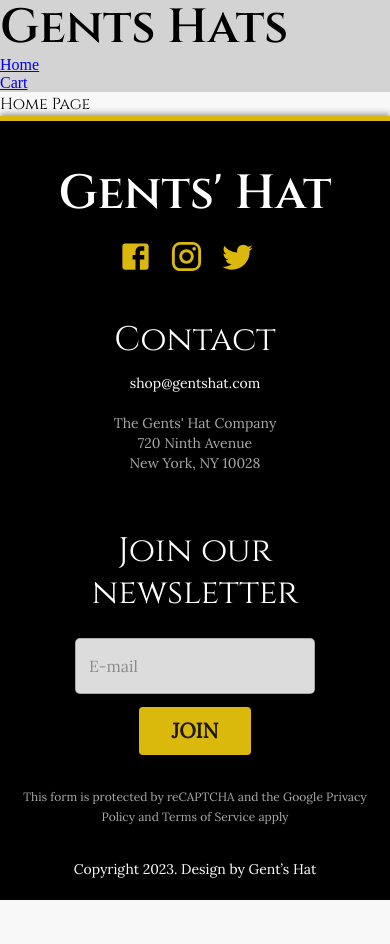
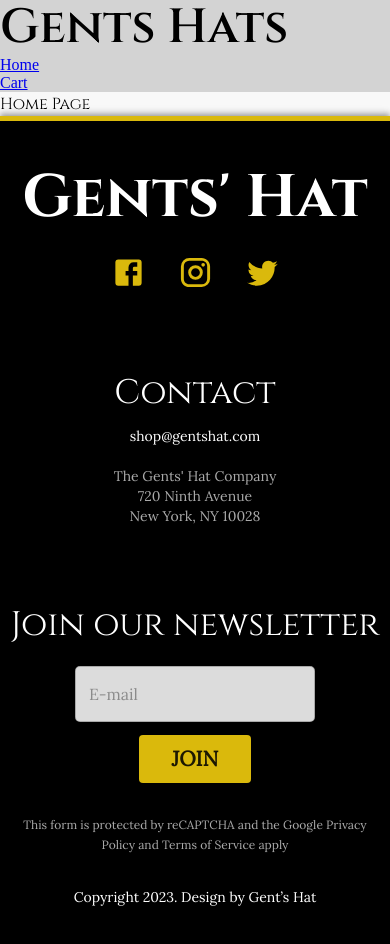
Before and after one commit to Sillen00/React-Webshop-Gents-Hat, a React (Vite) app: page / in a window 390 px wide. Shown: the top 944 px of the page. Before the commit the page ends 900 px from the top, so only its background shows below. Built offline with nearby package versions, Linux system fonts and the light colour scheme.

Commit message:
Fixed some responsiveness

```diff
--- a/src/components/Footer.tsx
+++ b/src/components/Footer.tsx
@@ -29,8 +29,8 @@ function Footer() {
   return (
     <Box sx={footerStyle}>
       <Box sx={footerContent}>
-        <Box>
-          <Typography gutterBottom={true} variant='h3'>
+        <Box sx={socialMediaContainer}>
+          <Typography align='center' gutterBottom={true} variant='h2'>
             Gents' Hat
           </Typography>
           <Box sx={socialMediaIcons}>
@@ -46,7 +46,7 @@ function Footer() {
           </Box>
         </Box>
         <Box sx={newsletterContainer}>
-          <Typography sx={{ margin: '1rem' }} align='center' gutterBottom={true} variant='h4'>
+          <Typography align='center' gutterBottom={true} variant='h4'>
             Join our newsletter
           </Typography>
           <Box sx={inputContainer}>
@@ -114,7 +114,6 @@ const footerStyle: SxProps<Theme> = theme => ({
   color: 'white',
   background: 'black',
   borderTop: '5px solid #DAB90C',
-  paddingTop: '1.5rem',
   boxShadow:
     '0px -2px 4px -1px rgba(0,0,0,0.2), 0px -4px 5px 0px rgba(0,0,0,0.14), 0px -1px 10px 0px rgba(0,0,0,0.12)',
   [theme.breakpoints.down('lg')]: {
@@ -141,6 +140,11 @@ const footerContent: SxProps<Theme> = theme => ({
   },
 })
 
+const socialMediaContainer: SxProps<Theme> = theme => ({
+  marginTop: '1.6rem',
+  [theme.breakpoints.down('lg')]: {},
+})
+
 const socialMediaIcons: SxProps<Theme> = theme => ({
   '& > * > *': {
     marginRight: '1rem',
@@ -148,7 +152,7 @@ const socialMediaIcons: SxProps<Theme> = theme => ({
   [theme.breakpoints.down('lg')]: {
     display: 'flex',
     justifyContent: 'center',
-    '& > *': {
+    '& > * > *': {
       marginLeft: '1rem',
     },
   },
@@ -159,9 +163,9 @@ const newsletterContainer: SxProps<Theme> = theme => ({
   flexDirection: 'column',
   alignItems: 'center',
   justifyContent: 'center',
-  paddingBottom: '2.1rem',
   [theme.breakpoints.down('lg')]: {
-    paddingBottom: '0rem',
+    marginTop: '3rem',
+    marginBottom: '1.6rem',
     order: 3,
   },
 })
@@ -210,8 +214,10 @@ const joinButton: SxProps<Theme> = theme => ({
 const contactContainer: SxProps<Theme> = theme => ({
   display: 'flex',
   flexDirection: 'column',
+  marginTop: '3.9rem',
   [theme.breakpoints.down('lg')]: {
     alignItems: 'center',
+    marginTop: '3rem',
   },
 })
 
--- a/src/index.css
+++ b/src/index.css
@@ -3,10 +3,10 @@
 :root {
   /* Lägg till header-variabeln i Header-filen */
   --header-height: 5.75rem;
-  --footer-height-xl: 18rem;
+  --footer-height-xl: 22rem;
   --footer-height-lg: 43rem;
   --footer-height-md: 43rem;
-  --footer-height-sm: 49rem;
+  --footer-height-sm: 52rem;
 }
 
 * {
--- a/src/main.tsx
+++ b/src/main.tsx
@@ -44,6 +44,9 @@ const theme = createTheme({
     h1: {
       fontWeight: 900,
     },
+    h2: {
+      fontWeight: 700,
+    },
     h3: {
       fontWeight: 600,
     },
```
